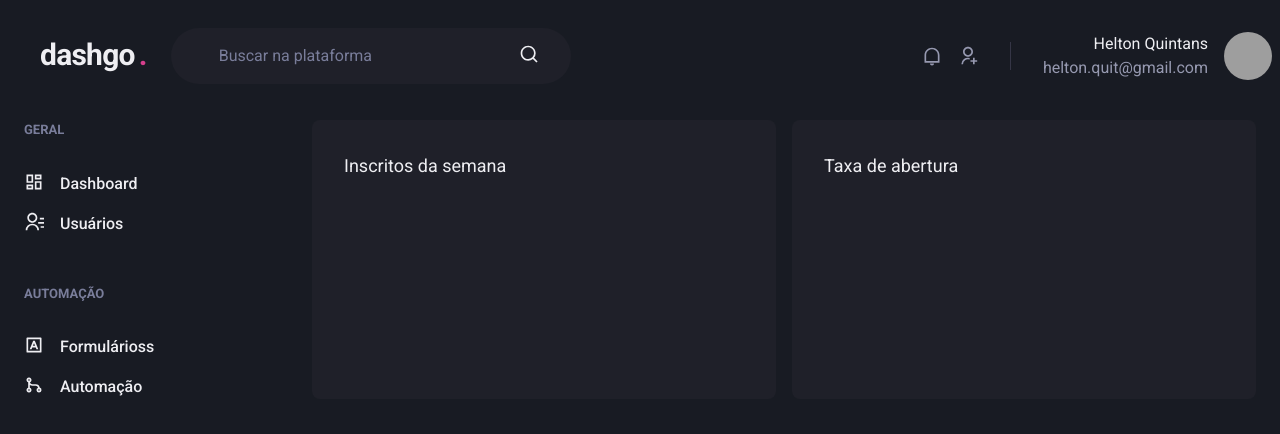
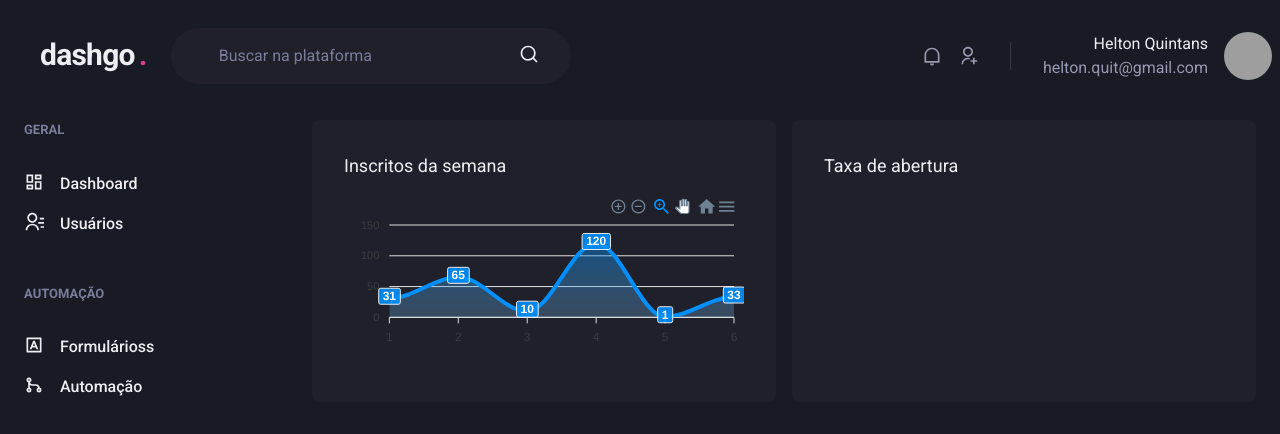
Before and after one commit to helton-quintans/dashgo, a Next.js app: page /dashboard in a window 1280 px wide. Shown: the top 434 px of the page. Built offline with nearby package versions, Linux system fonts and the light colour scheme; grey boxes are pictures that could not be loaded.

Commit message:
feat: Chart sendo carregado pelo browser -> ssr: false

```diff
--- a/src/pages/dashboard.tsx
+++ b/src/pages/dashboard.tsx
@@ -1,25 +1,35 @@
 import { Header } from "../components/Header";
-import { Flex, SimpleGrid, Box, Text } from "@chakra-ui/react"
+import { Flex, SimpleGrid, Box, Text } from "@chakra-ui/react";
 import { Sidebar } from "../components/Sidebar";
+import dynamic from "next/dynamic";
+
+const Chart = dynamic(() => import("react-apexcharts"), {
+    ssr: false,
+} );
+
+const options = {};
+
+const series = [{ name: "series", data: [31, 65, 10, 120, 1, 33] }];
 
 export default function Dashboard() {
   return (
     <Flex direction="column" h="100vh">
-            <Header/>
+      <Header />
 
       <Flex w="100%" my="6" maxWidth={1480} mx="auto" px="6">
         <Sidebar />
 
-                <SimpleGrid flex="1" gap="4" minChildWidth="320px" >
+        <SimpleGrid flex="1" gap="4" minChildWidth="320px">
           <Box
             p="8"
             bg="gray.800"
             borderRadius={8}
             // pb="4"
           >
-                        <Text fontSize="lg" mb="4" >
+            <Text fontSize="lg" mb="4">
               Inscritos da semana
             </Text>
+            <Chart options={options} series={series} type="area" height={160} />
           </Box>
 
           <Box
@@ -28,16 +38,12 @@ export default function Dashboard() {
             borderRadius={8}
             // pb="4"
           >
-                        <Text fontSize="lg" mb="4" >
+            <Text fontSize="lg" mb="4">
               Taxa de abertura
             </Text>
-
           </Box>
-
         </SimpleGrid>
-
       </Flex>
     </Flex>
-
-    )
+  );
 }
```
Lines whose indentation alone changed are shown as unchanged.
